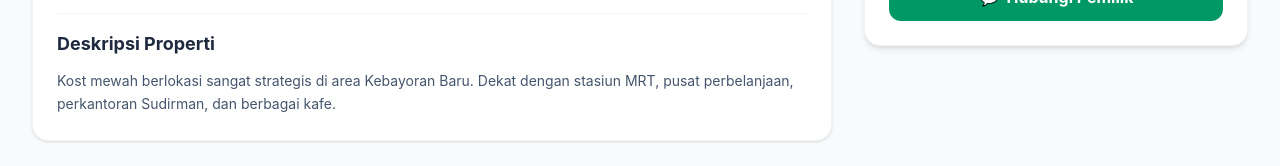
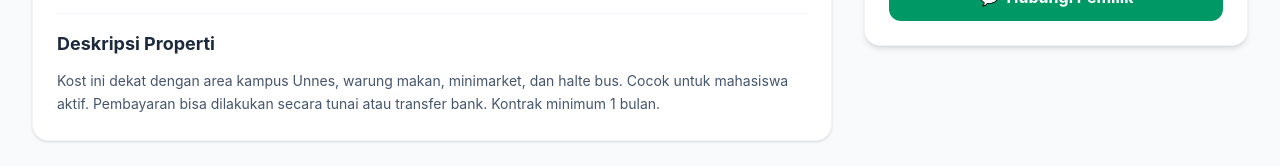
Before and after one commit to razzell6/find-kost, a React (Vite) app: page /kost/1 in a window 1280 px wide. Shown: the part 774-940 px from the top of the page. Built offline with nearby package versions, Linux system fonts and the light colour scheme; sample sign-in values are in the browser's storage.

Commit message:
mengubah teks detail kost

```diff
--- a/src/pages/KostDetail.jsx
+++ b/src/pages/KostDetail.jsx
@@ -12,7 +12,7 @@ export default function KostDetail() {
     type: "Campur",
     location: "Jl. Sekaran Raya No. 12, Semarang",
     price: 600000,
-    description: "Kost mewah berlokasi sangat strategis di area Kebayoran Baru. Dekat dengan stasiun MRT, pusat perbelanjaan, perkantoran Sudirman, dan berbagai kafe.",
+    description: "Kost ini dekat dengan area kampus Unnes, warung makan, minimarket, dan halte bus. Cocok untuk mahasiswa aktif. Pembayaran bisa dilakukan secara tunai atau transfer bank. Kontrak minimum 1 bulan.",
     facilities: ["AC 1 PK", "WiFi High-Speed", "Kamar Mandi Dalam", "Water Heater"],
     image: "https://images.unsplash.com/photo-1522771739844-6a9f6d5f14af?auto=format&fit=crop&w=1200&q=80"
   };
```
